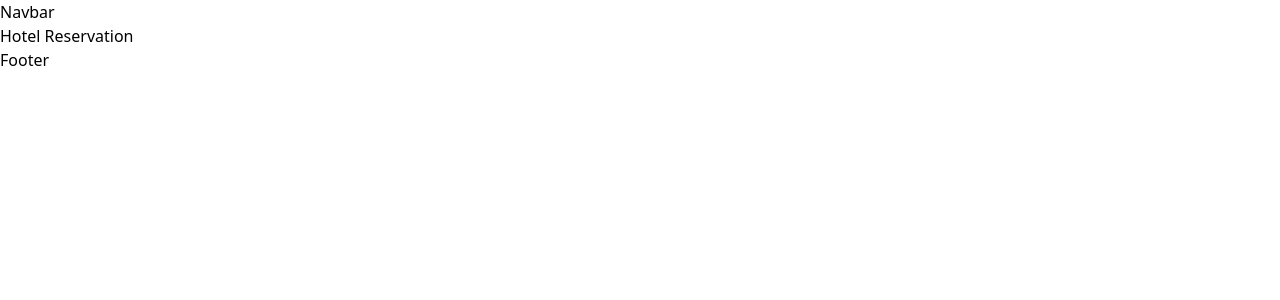
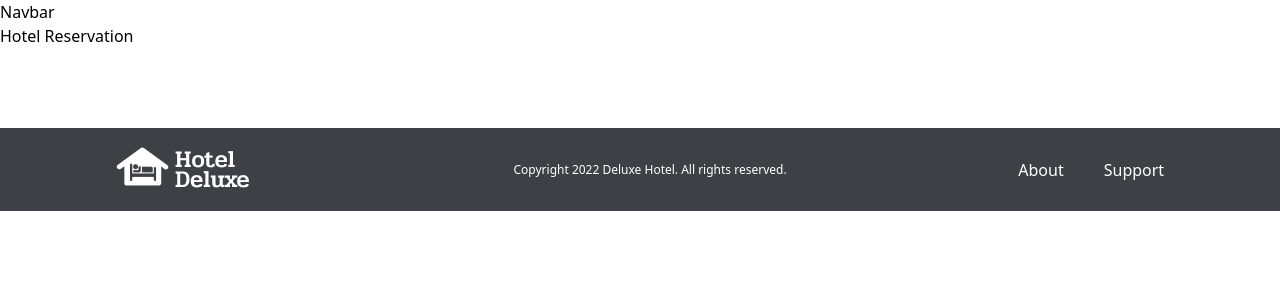
Before and after one commit to Leoasa1/hotel-frontend, a Next.js app: page / in a window 1280 px wide. Shown: the top 300 px of the page. Built offline with nearby package versions, Linux system fonts and the light colour scheme.

Commit message:
footer component

```diff
--- a/components/footer/Footer.js
+++ b/components/footer/Footer.js
@@ -1,7 +1,22 @@
 import React from "react";
+import Image from "next/image"
+import Link from "next/link"
 
 const Footer = () => {
-	return <div>Footer</div>;
+	return (
+		<footer className="w-full bg-[#3D4045] flex justify-around items-center text-[white] py-3 mt-20">
+			<div>
+				<Image src="/images/logo.png" alt="Hotel Deluxe" width={166} height={53} className="object-cover cursor-pointer" />
+			</div>
+			<div className="text-[12px] font-[400]">
+				Copyright 2022 Deluxe Hotel. All rights reserved.
+			</div>
+			<div className="flex justify-between gap-10 text-[16px] font-[500]">
+				<a href="">About</a>
+				<a href="">Support</a>
+			</div>
+		</footer>
+	)
 };
 
 export default Footer;
```
